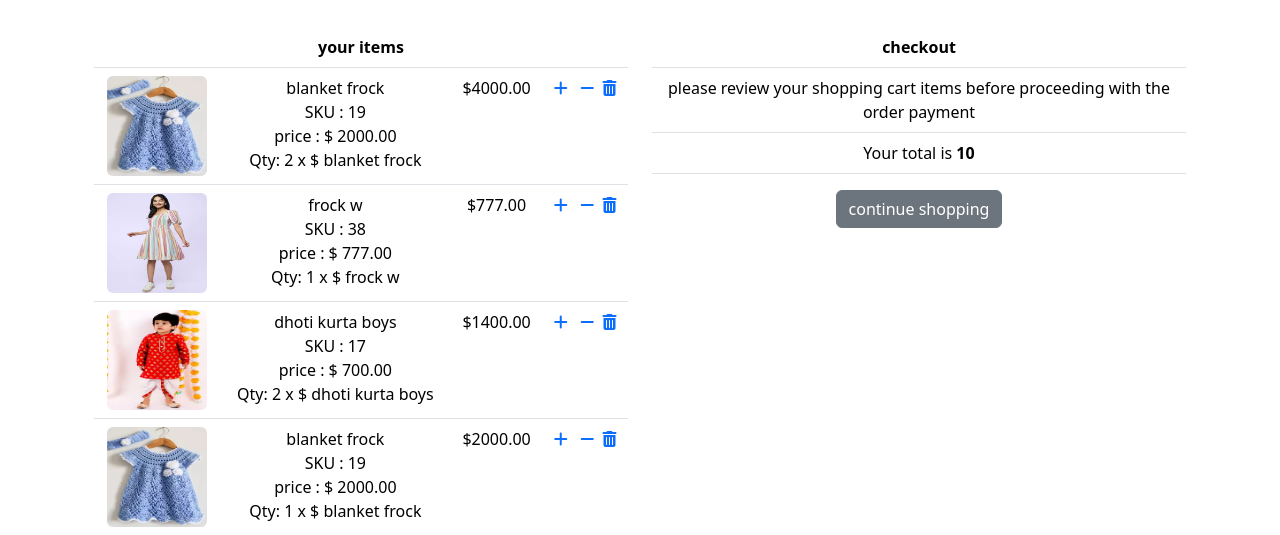
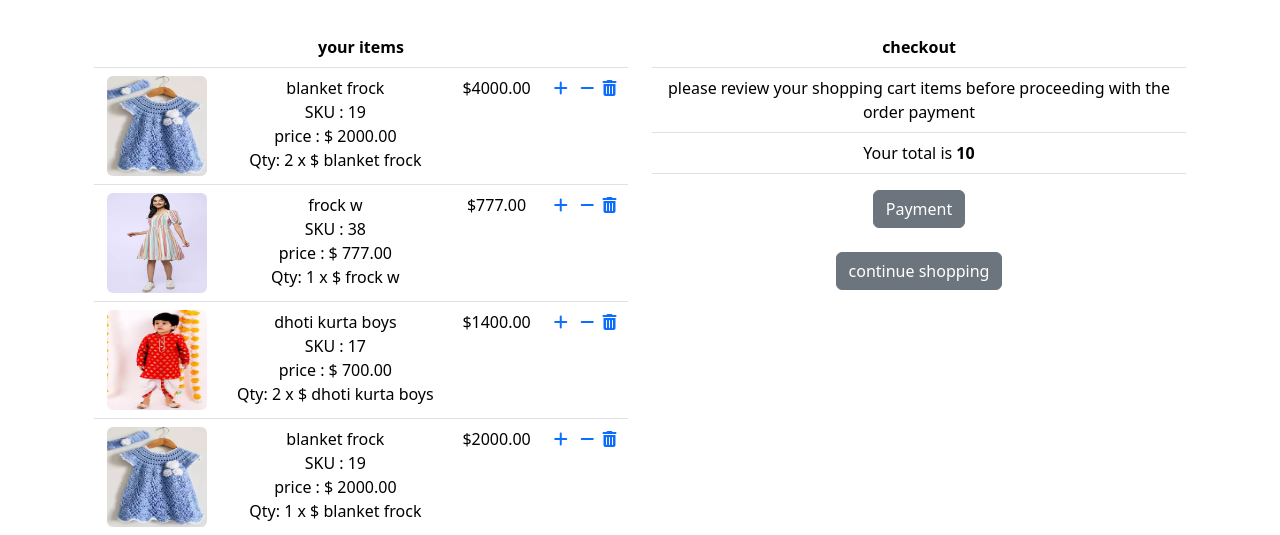
Before and after one commit to Chaithra8399/ecommerceapp, a Django app: template templates/cart.html in a window 1280 px wide. Shown: the part 253-788 px from the top of the page. Run offline with Django 4.2, Linux system fonts and the light colour scheme; data comes from the database, SQL or seed files in the repository; the template is opened without the code that fills it: values that come from a table or form of the project are taken from there, most other values are stand-ins (such as "Sample title", 1, 10 or a date in 2020); some libraries are stand-ins or nearby versions.

Commit message:
Update cart.html

```diff
--- a/templates/cart.html
+++ b/templates/cart.html
@@ -37,8 +37,8 @@ Cart - z cool company PVT LTD
         {% for cart_item in cart_items %}
         <tr>
           <td>
-            <a href="cart_item.product.get_absolute_url"><img src="{{cart_item.product.image.url}}" alt="" style="width:100px; height:100px;" class="float-left rounded custom_image"></a>
-          </td>
+  <a href=""><img src="{{cart_item.product.image.url}}" alt="" style="width:100px; height:100px;" class="float-left rounded custom_image"></a>
+<!--    <a href="cart_item.product.get_absolute_url"><img src="{{cart_item.product.image.url}}" alt="" style="width:100px; height:100px;" class="float-left rounded custom_image"></a>-->          </td>
           <td class="text-left">
             {{cart_item.product.name}}
             <br>
@@ -91,8 +91,9 @@ Cart - z cool company PVT LTD
         </tbody>
       </table>
       <div class="mx-auto">
-        <a href="{% url 'shop:allprodCat' %}" class="btn btn-secondary btn-block my_custom_button">continue shopping</a>
-      </div>
+     <a href="" class="btn btn-secondary btn-block my_custom_button"> Payment</a><br><br>
+                <a href="{% url 'shop:allprodCat' %}" class="btn btn-secondary btn-block my_custom_button">continue shopping</a>
+         </div>
       {% endif %}
     </div>
   </div>
```
